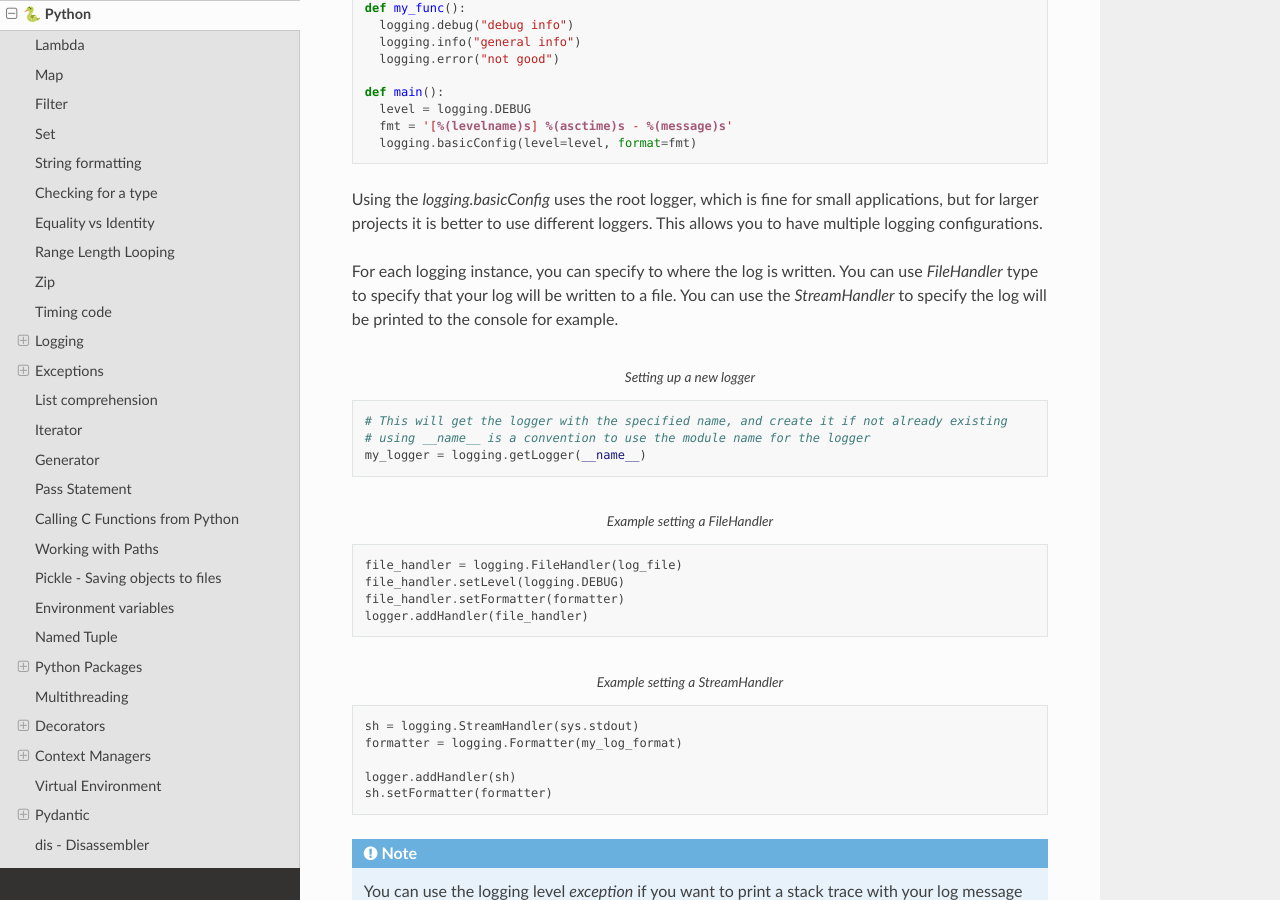
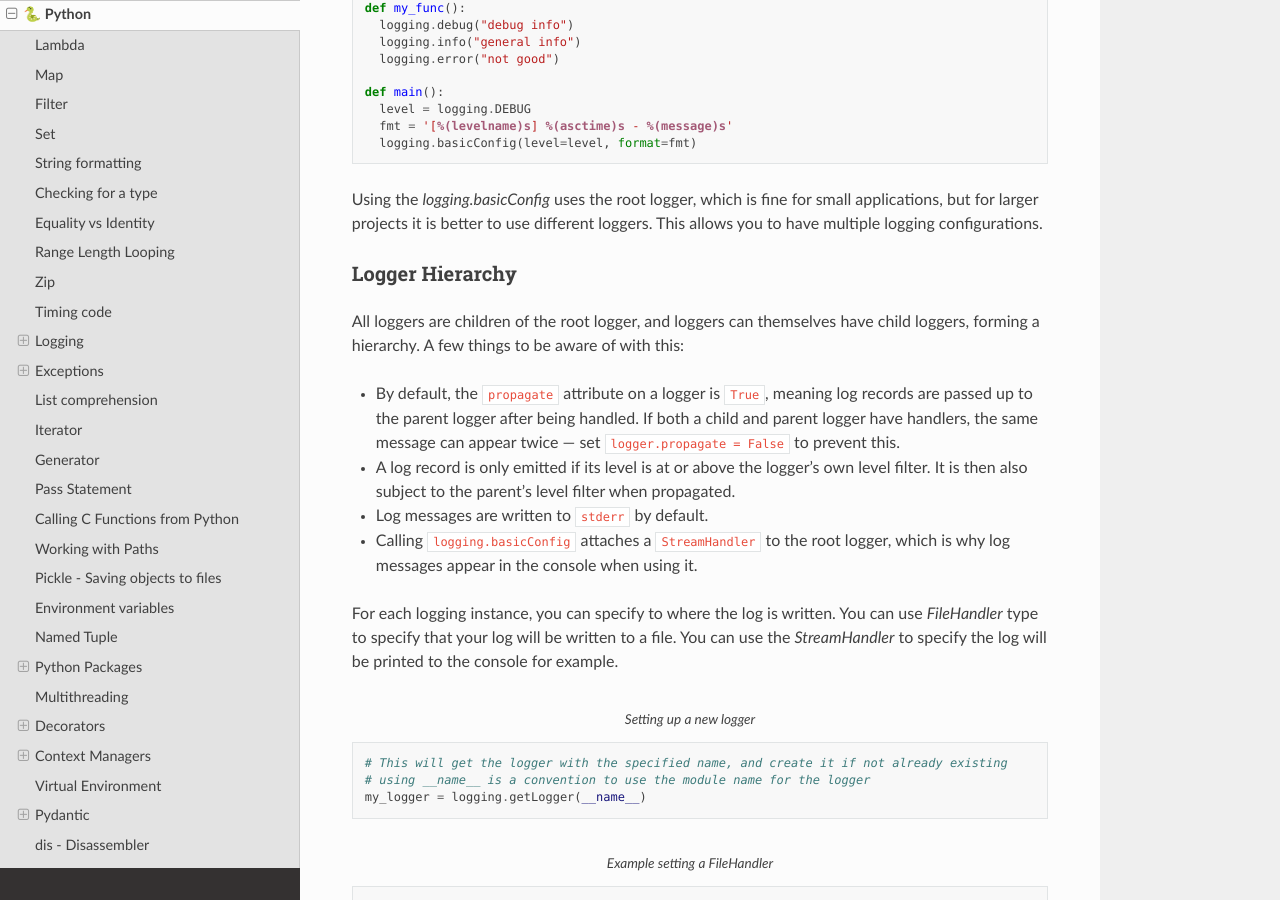
Before and after one commit to mcbottcher/my_docs, a Sphinx documentation site: the page built from docs/source/python.rst, in a window 1280 px wide and 900 px high, scrolled down 3020 px. Built offline with Sphinx 7.4.7 and the Read the Docs theme 3.1.0, drawn with Linux system fonts in a browser that asks for light colours.

Commit message:
python: add logger hierarchy section to logging docs

```diff
--- a/docs/source/python.rst
+++ b/docs/source/python.rst
@@ -161,6 +161,21 @@ Logging
 Using the `logging.basicConfig` uses the root logger, which is fine for small applications,
 but for larger projects it is better to use different loggers. This allows you to have multiple logging
 configurations.
+
+Logger Hierarchy
+^^^^^^^^^^^^^^^^
+
+All loggers are children of the root logger, and loggers can themselves have child loggers, forming
+a hierarchy. A few things to be aware of with this:
+
+- By default, the ``propagate`` attribute on a logger is ``True``, meaning log records are passed up
+  to the parent logger after being handled. If both a child and parent logger have handlers, the same
+  message can appear twice — set ``logger.propagate = False`` to prevent this.
+- A log record is only emitted if its level is at or above the logger's own level filter. It is then
+  also subject to the parent's level filter when propagated.
+- Log messages are written to ``stderr`` by default.
+- Calling ``logging.basicConfig`` attaches a ``StreamHandler`` to the root logger, which is why log
+  messages appear in the console when using it.
 
 For each logging instance, you can specify to where the log is written. You can use `FileHandler` type to
 specify that your log will be written to a file. You can use the `StreamHandler` to specify the log will be printed
```
